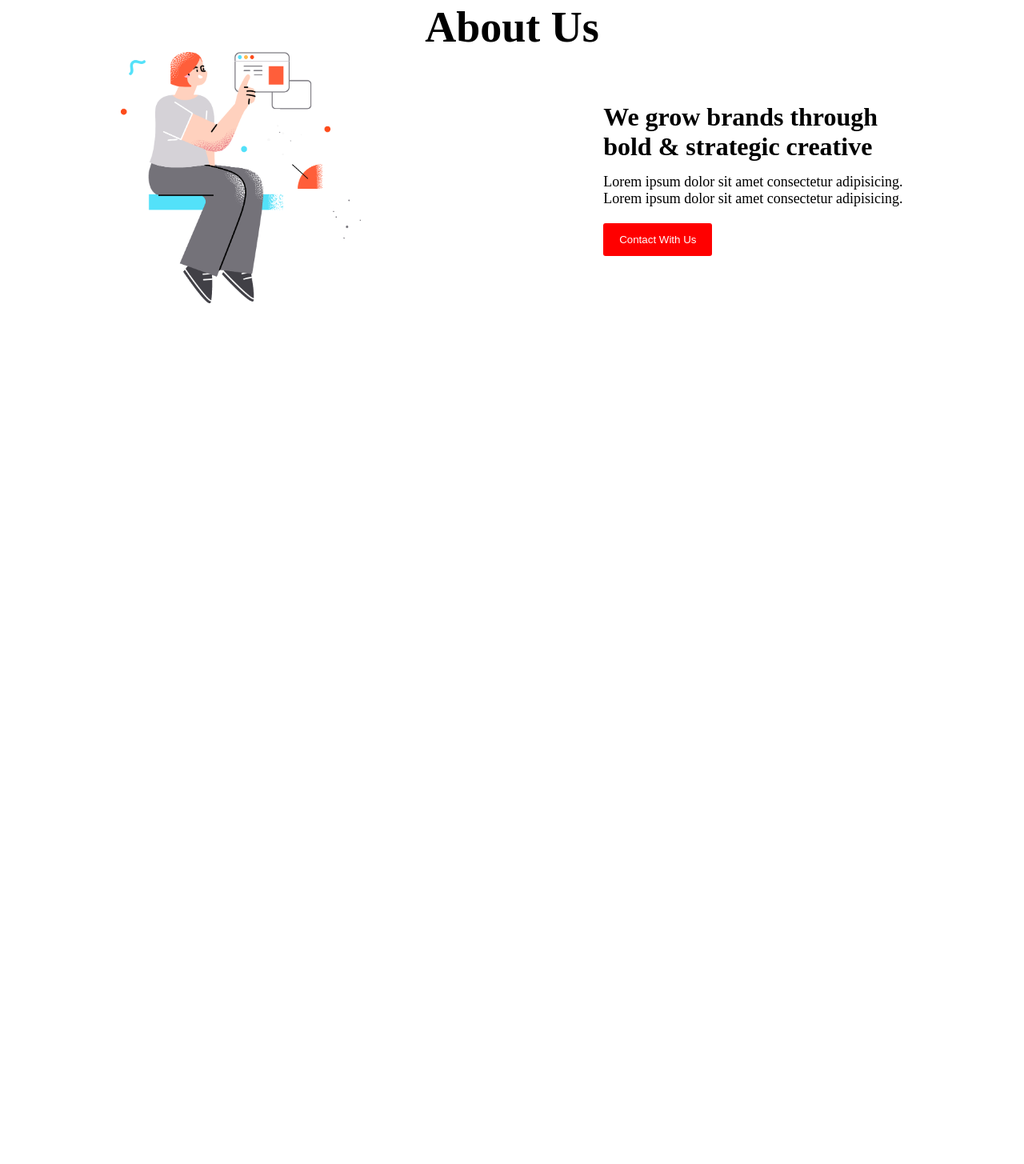
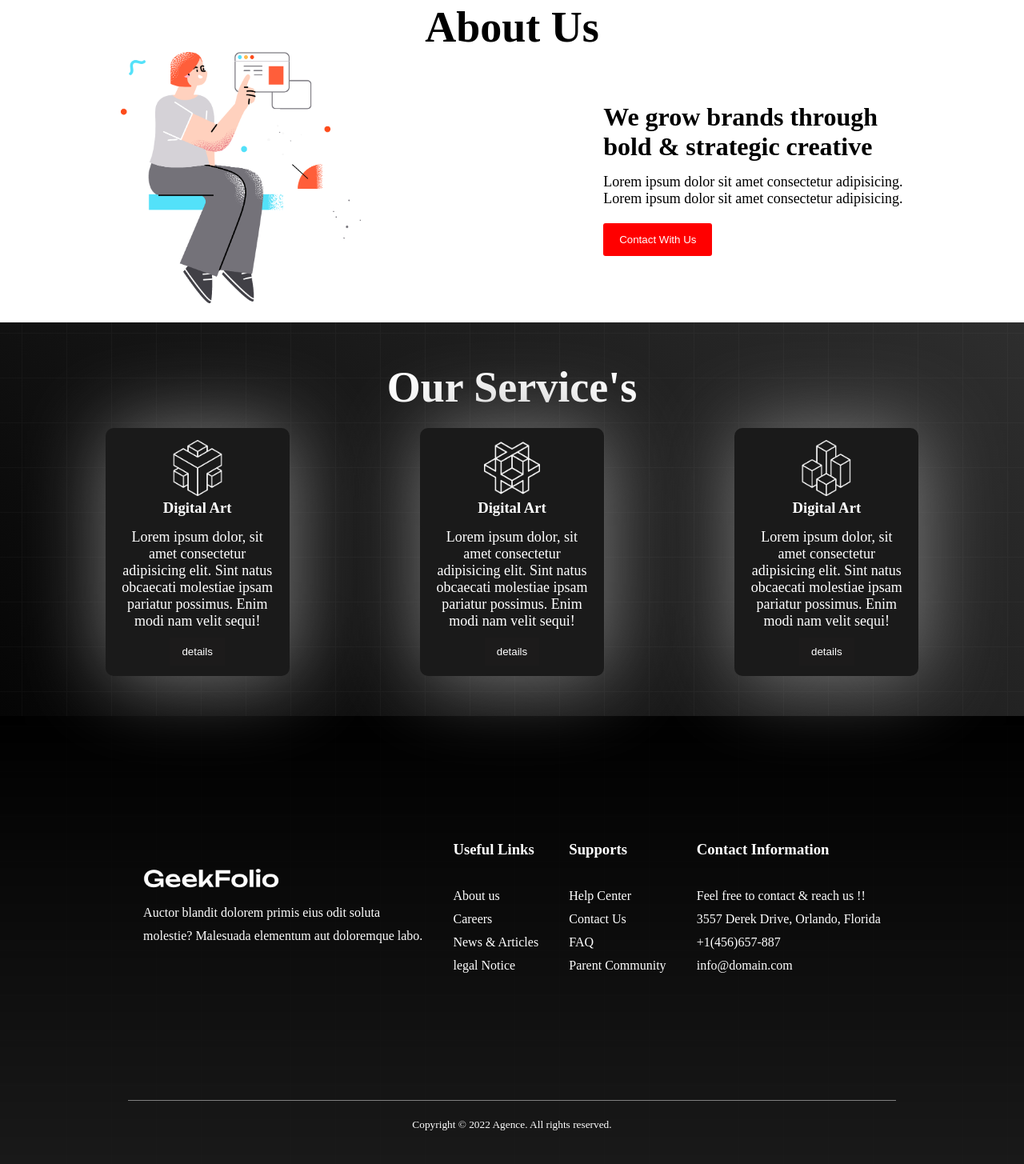
Before and after one commit to MonjurElahiTouheed/digital-products-website, a plain HTML site: page index.html in a window 1280 px wide. Shown: the part 887-2342 px from the top of the page at 80% size. Before the commit the page ends 1270 px from the top, so only its background shows below. Drawn offline with Linux system fonts and the light colour scheme.

Commit message:
finished footer section

```diff
--- a/index.html
+++ b/index.html
@@ -26,7 +26,7 @@
         <div class="banner">
             <div class="banner-text">
                 <h1 class="banner-title section-title">
-                    Better design for
+                    Better design for <br>
                     your digital products
                 </h1>
                 <p class="description">
@@ -54,9 +54,73 @@
                 </div>
             </div>
         </section>
+        <section class="services">
+            <h1 class="section-title">Our Service's</h1>
+            <div class="box-container">
+                <div class="box">
+                    <img src="images/0.png" alt="">
+                    <h3 class="box-title">Digital Art
+                    </h3>
+                    <div class="description">Lorem ipsum dolor, sit amet consectetur adipisicing elit. Sint natus
+                        obcaecati molestiae ipsam pariatur possimus. Enim modi nam velit sequi!</div>
+                    <button class="box-btn">details</button>
+                </div>
+                <div class="box">
+                    <img src="images/1.png" alt="">
+                    <h3 class="box-title">Digital Art
+                    </h3>
+                    <div class="description">Lorem ipsum dolor, sit amet consectetur adipisicing elit. Sint natus
+                        obcaecati molestiae ipsam pariatur possimus. Enim modi nam velit sequi!</div>
+                    <button class="box-btn">details</button>
+                </div>
+                <div class="box">
+                    <img src="images/2.png" alt="">
+                    <h3 class="box-title">Digital Art
+                    </h3>
+                    <div class="description">Lorem ipsum dolor, sit amet consectetur adipisicing elit. Sint natus
+                        obcaecati molestiae ipsam pariatur possimus. Enim modi nam velit sequi!</div>
+                    <button class="box-btn">details</button>
+                </div>
+            </div>
+        </section>
     </main>
     <footer>
-
+        <div class="footer-container">
+            <div class="footer-column">
+                <div class="footer-logo">
+                    <img src="images/logo-light.png" alt="">
+                </div>
+                <p>Auctor blandit dolorem primis eius odit soluta <br> molestie? Malesuada elementum
+                    aut
+                    doloremque labo.</p>
+            </div>
+            <div class="footer-column">
+                <h3 class="footer-title">Useful Links</h3>
+                <p>About us</p>
+                <p>Careers</p>
+                <p>News & Articles</p>
+                <p>legal Notice</p>
+            </div>
+            <div class="footer-column">
+                <h3 class="footer-title">Supports</h3>
+                <p>Help Center</p>
+                <p>Contact Us</p>
+                <p>FAQ</p>
+                <p>Parent Community</p>
+            </div>
+            <div class="footer-column">
+                <h3 class="footer-title">Contact Information</h3>
+                <p>Feel free to contact & reach us !!
+                    <br>
+                    3557 Derek Drive, Orlando, Florida
+                    <br>
+                    +1(456)657-887</p>
+                <p>info@domain.com</p>
+            </div>
+        </div>
+        <p class="copy">
+            <small>Copyright © 2022 Agence. All rights reserved.</small>
+        </p>
     </footer>
 
 </body>
--- a/styles.css
+++ b/styles.css
@@ -6,6 +6,7 @@
 .section-title{
     font-size: 54px;
     font-weight: 700;
+    text-align: center;
 }
 
 .description{
@@ -52,6 +53,8 @@ nav{
     padding: 5px;
 }
 
+
+
 /* banner related styles */
 
 .banner{
@@ -63,15 +66,15 @@ nav{
     color: white;
 }
 
+.banner-title{
+    text-align: left;
+}
 
 /* about section related styles */
 .img{
     width: 300px;
 }
 
-.about-title{
-    text-align: center;
-}
 .about-container{
     display: flex;
     align-items: center;
@@ -81,3 +84,78 @@ nav{
     font-size: 32px;
     font-weight: 700;
 }
+.services{
+    background-image: url('./images/background.png'),linear-gradient(45deg,rgb(5, 5, 5), #2e2e2e);
+    padding: 50px;
+    color: white;
+}
+.box-container{
+    display: flex;
+    justify-content: space-around;
+    margin-top: 20px;
+
+}
+.box{
+    background-color: #1A1A1A;
+    color: white;
+    width: 200px;
+    height: 280px;
+    padding: 15px;
+    text-align: center;
+    border-radius: 10px;
+    box-shadow: 4px 2px 105px gray;
+}
+
+.box img{
+    width: 70px;
+    color: #2e2e2e;
+}
+
+.box-btn{
+    padding: 10px 15px;
+    background-color: #1C1B1B;
+    color: white;
+    border: 0;
+    margin-top: 10px;
+}
+
+/* footer related styles */
+footer{
+    width: 100%;
+    height: 70vh;
+    background-image: url(images/background.png), linear-gradient(rgba(0,0,0,1),rgba(0,0,0,0.9));
+    background-repeat: no-repeat;
+    background-blend-mode: overlay ;
+    color: white;
+    line-height: 1.8em;
+}
+.footer-container{
+    display: flex;
+    justify-content: space-around;
+    align-items: center;
+    width: 75%;
+    height: 60vh;
+    margin: 0 auto;
+    border-bottom: 1px solid gray;
+
+}
+.footer-logo{
+
+    width: 25%;
+}
+.footer-column ul{
+    list-style: none;
+}
+.footer-column img{
+
+    width: 170px;
+}
+
+.footer-title{
+    margin-bottom: 30px;
+}
+
+.copy{
+    text-align: center;
+    padding: 15px;
+}
```
Also changed, not shown: images/0.png (added), images/1.png (added), images/2.png (added). Lines whose indentation alone changed are shown as unchanged.
